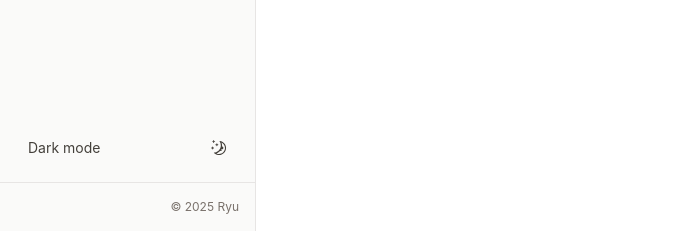
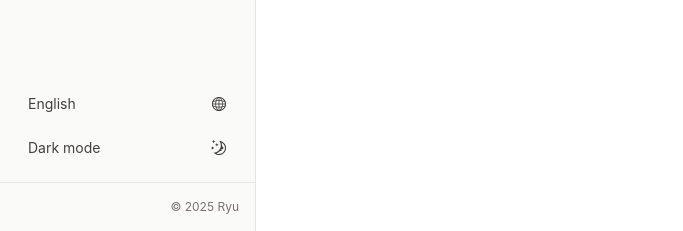
Before and after one commit to ryuapp/tools, a Next.js app: page /en/uuid in a window 1280 px wide. Shown: the part 569-800 px from the top of the page, without its empty margins (0-683 px from the left). Built offline with nearby package versions, Linux system fonts and the light colour scheme.

Commit message:
feat: add language switcher

```diff
--- /dev/null
+++ b/app/components/language-switcher.tsx
@@ -0,0 +1,30 @@
+"use client";
+
+import Link from "next/link";
+import { usePathname } from "next/navigation";
+import { GlobeIcon } from "@radix-ui/react-icons";
+
+type Props = {
+  currentLang: string;
+};
+
+export function LanguageSwitcher({ currentLang }: Props) {
+  const pathname = usePathname();
+
+  // Remove the current language prefix and get the rest of the path
+  const pathWithoutLang = pathname.replace(/^\/(en|ja)/, "") || "/";
+
+  const targetLang = currentLang === "en" ? "ja" : "en";
+  const targetPath = `/${targetLang}${pathWithoutLang}`;
+  const displayText = currentLang === "en" ? "English" : "日本語";
+
+  return (
+    <Link
+      href={targetPath}
+      className="flex w-full items-center justify-between rounded-md px-3 py-2 text-sm text-stone-700 transition-colors hover:bg-stone-100 dark:text-stone-300 dark:hover:bg-stone-800"
+    >
+      <span>{displayText}</span>
+      <GlobeIcon className="h-4 w-4" />
+    </Link>
+  );
+}
--- a/app/components/sidebar.tsx
+++ b/app/components/sidebar.tsx
@@ -1,6 +1,7 @@
 import Link from "next/link";
 import { resolveLinkPath } from "../../lib/link.ts";
 import { ThemeToggle } from "./theme-toggle.tsx";
+import { LanguageSwitcher } from "./language-switcher.tsx";
 
 type Props = {
   lang: string;
@@ -57,7 +58,8 @@ export function Sidebar({ lang }: Props) {
         </nav>
       </div>
 
-      <div className="p-4">
+      <div className="space-y-2 p-4">
+        <LanguageSwitcher currentLang={lang} />
         <ThemeToggle labels={t.theme} />
       </div>
 
```
